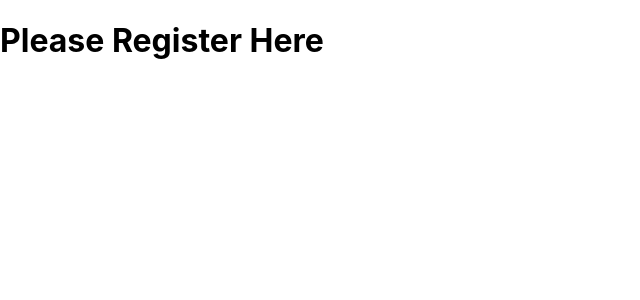
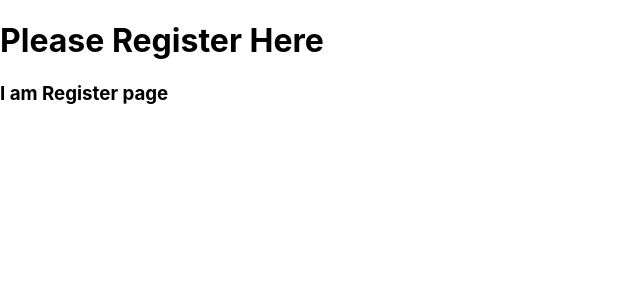
Before and after one commit to subbusura/personal-expense-tracker, a Next.js app: page /register in a window 1280 px wide. Shown: the top 300 px of the page, without its empty margins (0-640 px from the left). Built offline with nearby package versions, Linux system fonts and the light colour scheme.

Commit message:
initial commit

```diff
--- a/pages/register.js
+++ b/pages/register.js
@@ -2,6 +2,7 @@ export default function Register() {
   return (
     <>
       <h1> Please Register Here</h1>
+      <h3> I am Register page</h3>
     </>
   );
 }
```
